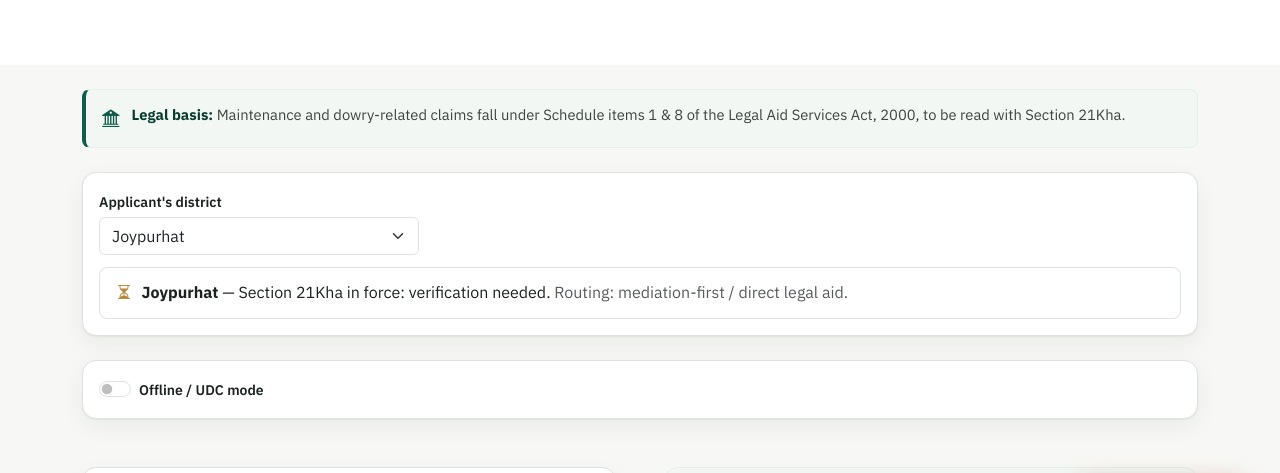
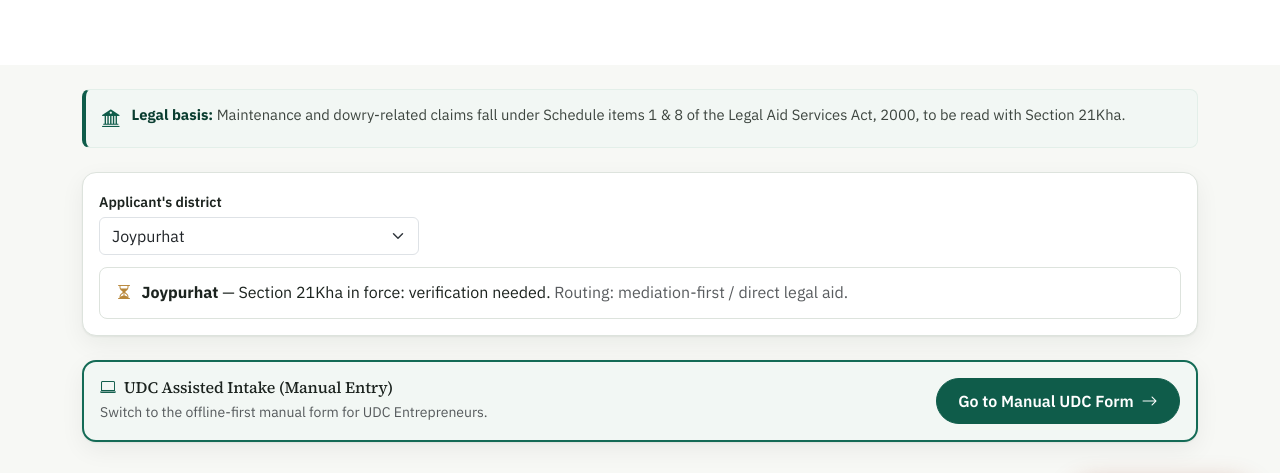
Before and after one commit to zinslash/Legal-Tech, a website: page intake.html in a window 1280 px wide. Shown: the part 249-722 px from the top of the page. Drawn offline with Linux system fonts and the light colour scheme.

Commit message:
Replace offline toggle with highly visible UDC Portal button

```diff
--- a/intake.html
+++ b/intake.html
@@ -66,17 +66,15 @@
       </div>
 
       <!-- OFFLINE / UDC MODE (P1.8) -->
-      <div class="lb-card p-3 mb-5">
-        <div class="form-check form-switch m-0">
-          <!-- FIX APPLIED HERE: Added onchange redirect -->
-          <input class="form-check-input" type="checkbox" id="offlineModeToggle" role="switch" onchange="window.location.href='udc-intake.html'">
-          <label class="form-check-label fw-semibold small" for="offlineModeToggle" data-i18n="intake_offline_label">Offline / UDC mode</label>
+      <!-- UDC OFFLINE PORTAL BUTTON -->
+      <div class="lb-card p-3 mb-5 d-flex flex-column flex-sm-row justify-content-between align-items-sm-center gap-3" style="border: 2px solid var(--lb-emerald-600); background-color: var(--lb-emerald-50);">
+        <div>
+          <h2 class="h6 mb-1"><i class="bi bi-laptop me-2" style="color:var(--lb-emerald-700);"></i>UDC Assisted Intake (Manual Entry)</h2>
+          <p class="small text-body-secondary mb-0">Switch to the offline-first manual form for UDC Entrepreneurs.</p>
         </div>
-        <div class="lb-offline-banner" id="offlineModeBanner" hidden aria-live="polite">
-          <p class="mb-1"><i class="bi bi-cloud-slash-fill me-2"></i><strong data-i18n="intake_offline_active">Offline mode active.</strong> <span data-i18n="intake_offline_desc">The application is being taken without an internet connection and stored on this device.</span></p>
-          <p class="mb-1 small text-body-secondary"><i class="bi bi-hourglass-split me-2"></i><span data-i18n="intake_offline_pending">3 applications pending — will sync automatically once a network is available.</span></p>
-          <p class="mb-0 small text-body-secondary"><span data-i18n="intake_offline_sync">Last sync: yesterday, 18:42</span></p>
-        </div>
+        <a href="udc-intake.html" class="btn btn-lb-primary flex-shrink-0">
+          Go to Manual UDC Form <i class="bi bi-arrow-right ms-1"></i>
+        </a>
       </div>
 
       <div class="row g-5">
```
